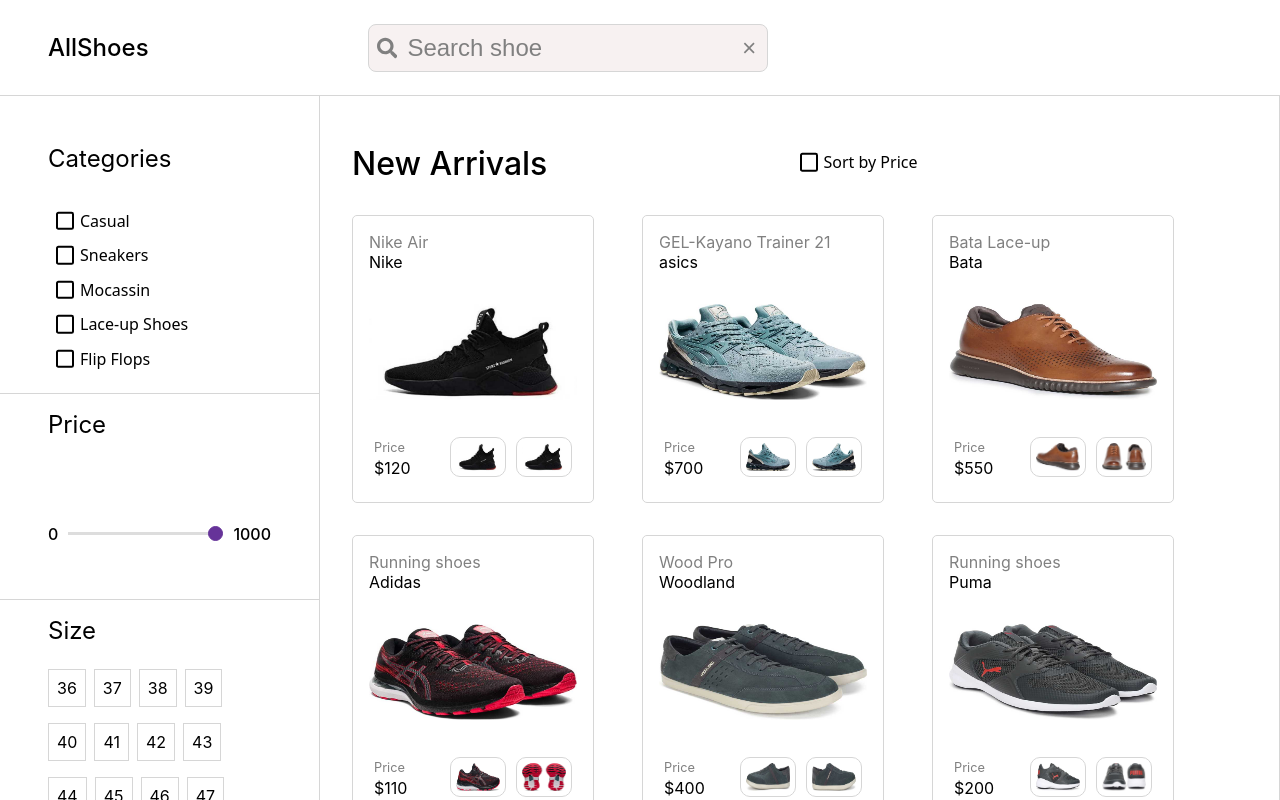
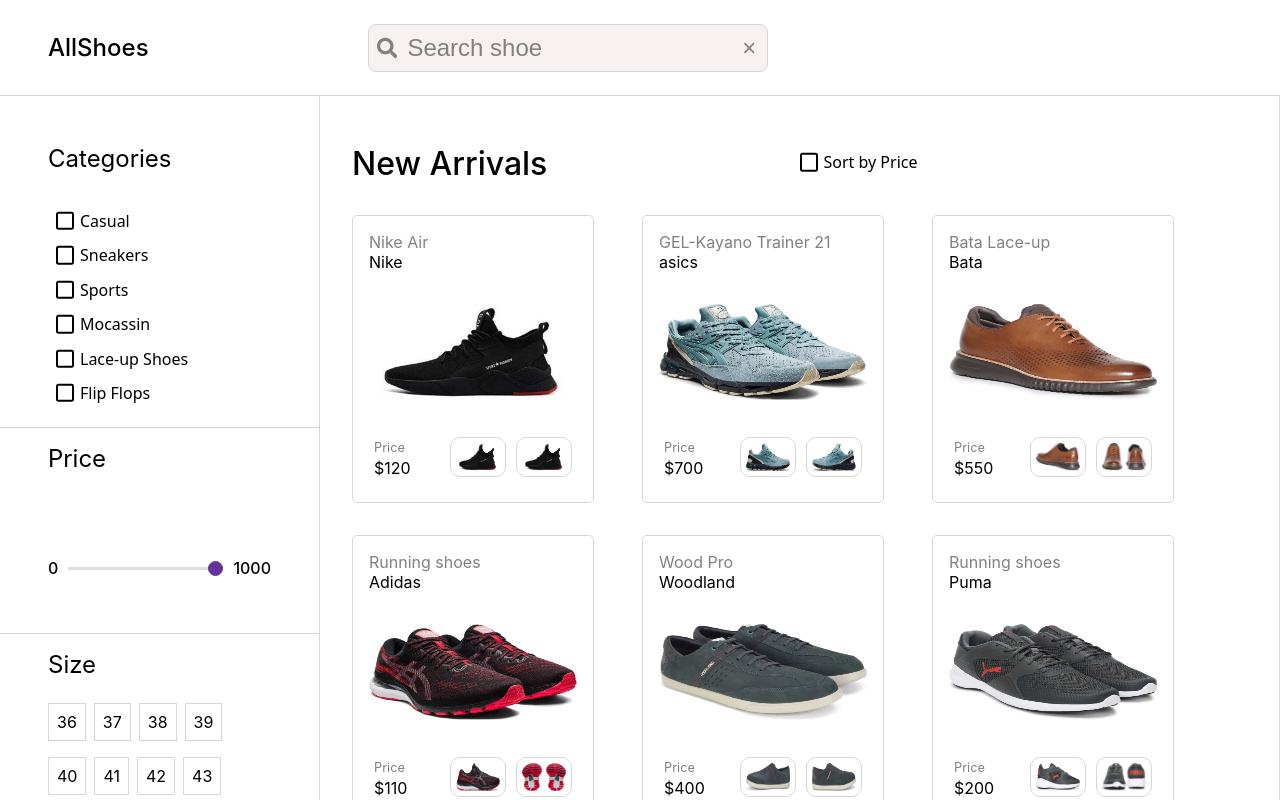
Before and after one commit to raahUL1216/AllShoes, a React (Create React App) app in the folder shoes-app/: page / in a window 1280 px wide. Built offline with nearby package versions, Linux system fonts and the light colour scheme.

Commit message:
add sports shoes category

```diff
--- a/shoes-app/src/mockResponse/categoryFilterResponse.js
+++ b/shoes-app/src/mockResponse/categoryFilterResponse.js
@@ -1,6 +1,7 @@
 export const shoesCategories = [
 	'Casual',
 	'Sneakers',
+	'Sports',
 	'Mocassin',
 	'Lace-up Shoes',
 	'Flip Flops'
```
